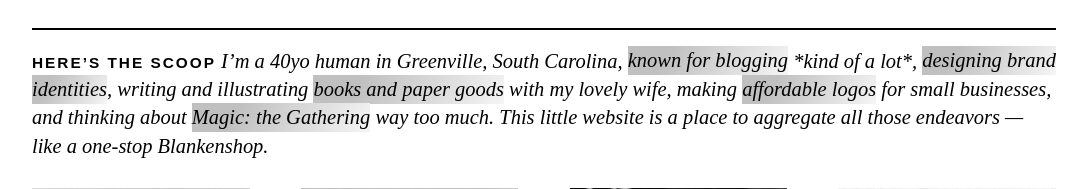
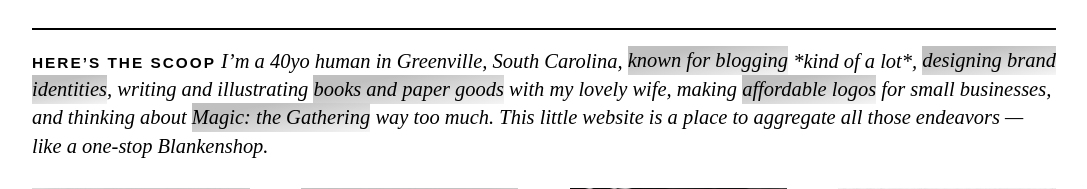
Before and after one commit to blankenship/xyz, a PHP site: page / in a window 1280 px wide. Shown: the part 856-1045 px from the top of the page, without its empty margins (96-1183 px from the left). Run offline with PHP 8.4, Linux system fonts and the light colour scheme; some libraries are stand-ins or nearby versions; some web fonts are replaced.

Commit message:
Update style.css

```diff
--- a/style.css
+++ b/style.css
@@ -115,7 +115,7 @@ website: 	http://blankenship.studio
 
 	.highlight {
 		background-color: white;
-		background-image: linear-gradient(300deg, whitesmoke 0%, silver 75%);
+		background-image: linear-gradient(350deg, whitesmoke 0%, silver 75%);
 		opacity: 1;
 		display: inline;
 		padding: 0.2rem 0;
```
